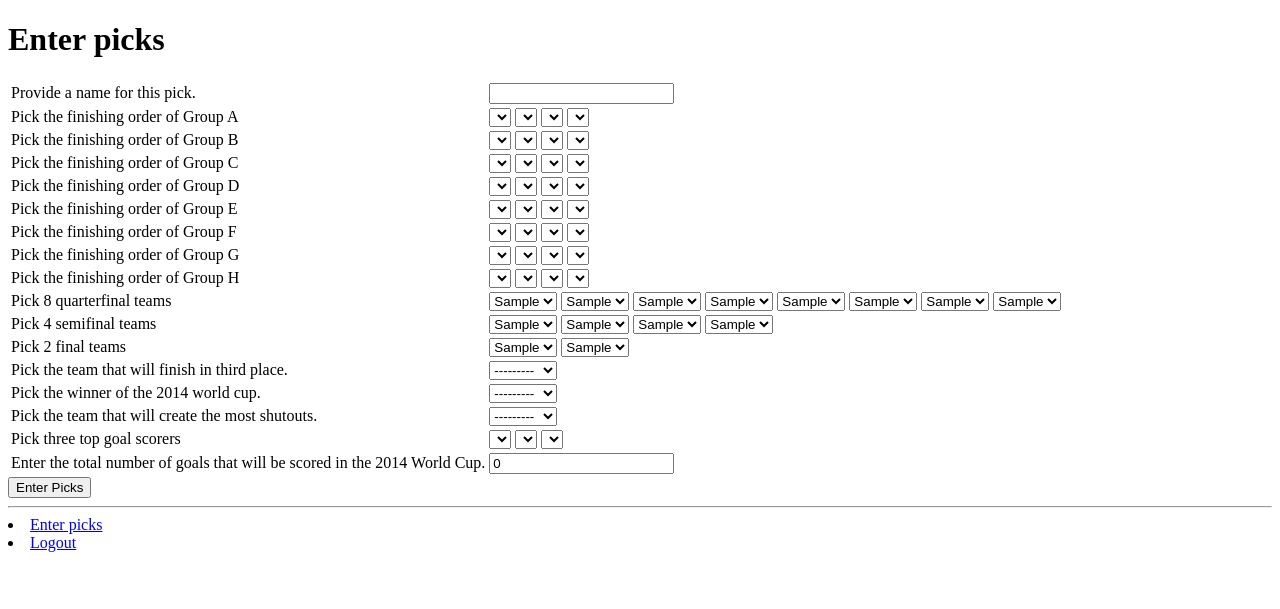
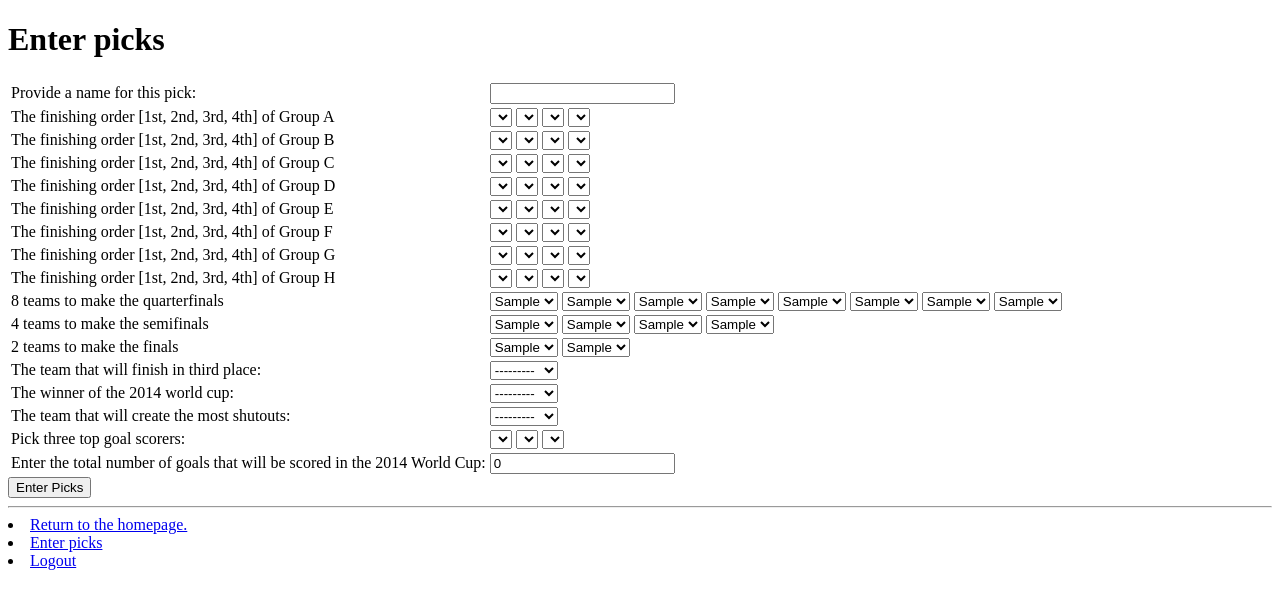
Before and after one commit to fossaone/vmgame, a Django app: page /vmgame/enterpicks/ in a window 1280 px wide. Shown: the top 609 px of the page. Run offline with Django 3.2, Linux system fonts and the light colour scheme; a user stored in the database is signed in; tables that the repository leaves empty hold one stand-in row (values such as "Sample post"); lists and menus that the app fills with data are empty; parts of the project's set-up code (start-up, migrations or seed data) failed here and were passed over.

Commit message:
made some changes to enterpicks template

```diff
--- a/templates/vmgame/base.html
+++ b/templates/vmgame/base.html
@@ -13,6 +13,7 @@
 
 		<div>
 			<u1>
+				<li><a href="/vmgame/">Return to the homepage.</a></li>
 			{% if user.is_authenticated %}
 				<li><a href="/vmgame/enterpicks/">Enter picks</a></li>
 				<!--li><a href="/vmgame/displaypicks/">Enter picks</a></li-->
--- a/templates/vmgame/enterpicks.html
+++ b/templates/vmgame/enterpicks.html
@@ -4,44 +4,29 @@
 
 {% block body_block %}
 
-		<h1>Enter picks</h1>
-
-			{% csrf_token %}
 
 		{% if completed %}
-			{{ form.pick_name.value }} picks have been succesfully entered.
-			Here they are. <br />
-		<form id="pick_form" method="post" action="/vmgame/enterpicks/">
+			{{ user.username }} your picks named {{ form.pick_name.value }} have been succesfully entered. <br />
+			<br />
+			Here they are... <br />
+			<br />
+		<form id="pick_form" method="get" action="/vmgame/enterpicks/">
+				{% csrf_token %}
 
-			{% for hidden in form.hidden_fields %}
-				{{ hidden }}
-			{% endfor %}
-
-			{{ form.non_field_errors }}
-<!--  Pick Name -->
-                        <table>
-                        <tr>
-                          <td>
-                          {{ form.pick_name.errors }}
-                          {{ form.pick_name.help_text }}
-                          </td>
-                          <td>
-                          {{ form.pick_name.value}}
-                          </td>
-                        </tr>
 <!--  Group Ranks -->
 			{% for field in form.visible_fields %}
                           {%if "sp_" in field.name %}
                             {%if field.help_text != "" and field.help_text != "end" %}
-                            <tr>
+                			<table>
+							<tr>
                             <td>
 				{{ field.errors }}
-				{{ field.help_text }}
+				{{ field.help_text }}:
                             </td>
                             <td>
-				{{ field.value }}
+				{{ field.value }},
                             {%elif field.help_text != "end" %}
-				{{ field.value }}
+				{{ field.value }},
                             {% else %}
 				{{ field.value }}
                             </td>
@@ -49,35 +34,22 @@
                             {% endif %}
                           {% endif %}
 			{% endfor %}
-<!--  Non-Group fields -->
-			{% for field in form.visible_fields %}
-                          {%if "sp_" not in field.name and "pick_name" not in field.name %}
-                            {%if field.help_text != "" and field.help_text != "end" %}
-                            <tr>
-                            <td>
-				{{ field.errors }}
-				{{ field.help_text }}
-                            </td>
-                            <td>
-				{{ field.value }}
-                            {%elif field.help_text != "end" %}
-				{{ field.value }}
-                            {% else %}
-				{{ field.value }}
-                            </td>
-                            </tr>
-                            {% endif %}
-                          {% endif %}
-			{% endfor %}
-                        </table>
+                        	</table>
+<!-- Second try at Non-Group fields -->
+			The winner of the 2014 world cup: {{ form.champion }} </br>
+			The team that will finish in third place: {{ form.third_place_team }} </br>
+			The team that will create the most shutouts: {{ form.defensive_team }} </br>
+			Enter the total number of goals that will be scored in the 2014 World Cup:
+			{{ form.total_goals.value }} </br>
 
 			<a href="/vmgame/">Return to the homepage.</a><br />
 
 		</form>
 
 		{% else %}
+		<h1>Enter picks</h1>
 		<form id="pick_form" method="post" action="/vmgame/enterpicks/">
-
+				{% csrf_token %}
 			{% for hidden in form.hidden_fields %}
 				{{ hidden }}
 			{% endfor %}
--- a/vmgame/forms.py
+++ b/vmgame/forms.py
@@ -34,7 +34,7 @@ class PickForm(forms.ModelForm):
     #Striker fields
     striker1 = forms.CharField(max_length=80,
                                widget=forms.Select(choices=CHOICES),
-                               help_text="Pick three top goal scorers")
+                               help_text="Pick three top goal scorers:")
     striker2 = forms.CharField(max_length=80,
                                widget=forms.Select(choices=CHOICES),
                                help_text="")
@@ -51,7 +51,7 @@ class PickForm(forms.ModelForm):
             group_teams = Team.objects.filter(group__name="Group {0}".format(group_letter)).order_by("country")
             GROUP_TEAM_CHOICES = [(t,t) for t in group_teams]
             for i,group_rank in enumerate(vmgame.GROUP_RANKS):
-                help_text = "Pick the finishing order of Group {0}".format(group_letter)
+                help_text = "The finishing order [1st, 2nd, 3rd, 4th] of Group {0}".format(group_letter)
                 help_text = (help_text if i==0 else "")
                 help_text = (help_text if i!=3 else "end")
                 self.fields["sp_group{0}{1}".format(group_letter,group_rank)] = (
@@ -62,7 +62,7 @@ class PickForm(forms.ModelForm):
         ALL_TEAM_CHOICES = [(t,t) for t in Team.objects.all().order_by("country")]
         #Quarterfinal teams
         for i in range(8):
-            help_text = "Pick 8 quarterfinal teams"
+            help_text = "8 teams to make the quarterfinals"
             help_text = (help_text if i==0 else "")
             help_text = (help_text if i!=7 else "end")
             self.fields["sp_qf_pick{0}".format(i+1)] = forms.CharField(max_length=80,
@@ -71,7 +71,7 @@ class PickForm(forms.ModelForm):
 
         #Semifinal teams
         for i in range(4):
-            help_text = "Pick 4 semifinal teams"
+            help_text = "4 teams to make the semifinals"
             help_text = (help_text if i==0 else "")
             help_text = (help_text if i!=3 else "end")
             self.fields["sp_sf_pick{0}".format(i+1)] = forms.CharField(max_length=80,
@@ -80,7 +80,7 @@ class PickForm(forms.ModelForm):
 
         #Final teams
         for i in range(2):
-            help_text = "Pick 2 final teams"
+            help_text = "2 teams to make the finals"
             help_text = (help_text if i==0 else "")
             help_text = (help_text if i!=1 else "end")
             self.fields["sp_f_pick{0}".format(i+1)] = forms.CharField(max_length=80,
@@ -94,16 +94,13 @@ class PickForm(forms.ModelForm):
         fields = ['pick_name','third_place_team','champion','defensive_team','striker1','striker2','striker3','total_goals']
 
         help_texts = {
-            'pick_name': _('Provide a name for this pick.'),
-            'champion': _('Pick the winner of the 2014 world cup.'),
-            'third_place_team': _('Pick the team that will finish in third place.'),
-            'defensive_team': _('Pick the team that will create the most shutouts.'),
-            'total_goals': _('Enter the total number of goals that will be scored in the 2014 World Cup.'),
+            'pick_name': _('Provide a name for this pick:'),
+            'champion': _('The winner of the 2014 world cup:'),
+            'third_place_team': _('The team that will finish in third place:'),
+            'defensive_team': _('The team that will create the most shutouts:'),
+            'total_goals': _('Enter the total number of goals that will be scored in the 2014 World Cup:'),
         }
-#        exclude = ('user','pick_date','scoring','is_truth','points','completed',
-#                   'group_winners','group_runners_up','group_third','group_fourth',
-#                   'quarterfinal_teams','semifinal_teams','final_teams',
-#                   'strikers','score',)
+
 
     def clean(self):
         cleaned_data = self.cleaned_data
--- a/vmgame/views.py
+++ b/vmgame/views.py
@@ -240,12 +240,11 @@ def enterpicks(request):
 
 
 '''
-#@login_required
 def display_picks(request):
     context = RequestContext(request)
 
-    completed = False
+
     #A HTTP POST
-    if request.method == 'POST':
-        pick_form = PickForm(request.POST)
+    if request.method == 'GET':
+        pick_form = PickForm(request.GET)
 '''
```
Also changed, not shown: templates/vmgame/displaypicks.html (added).
